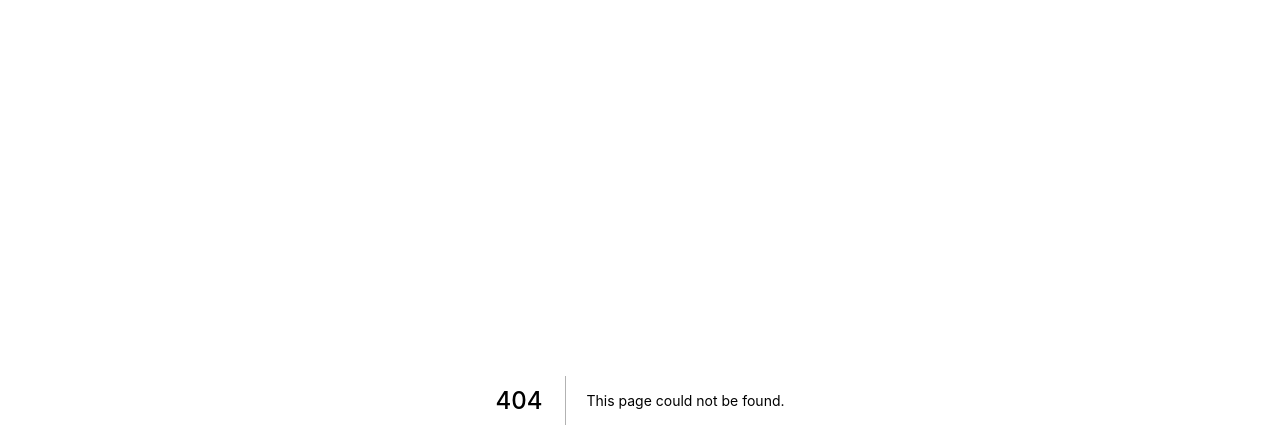
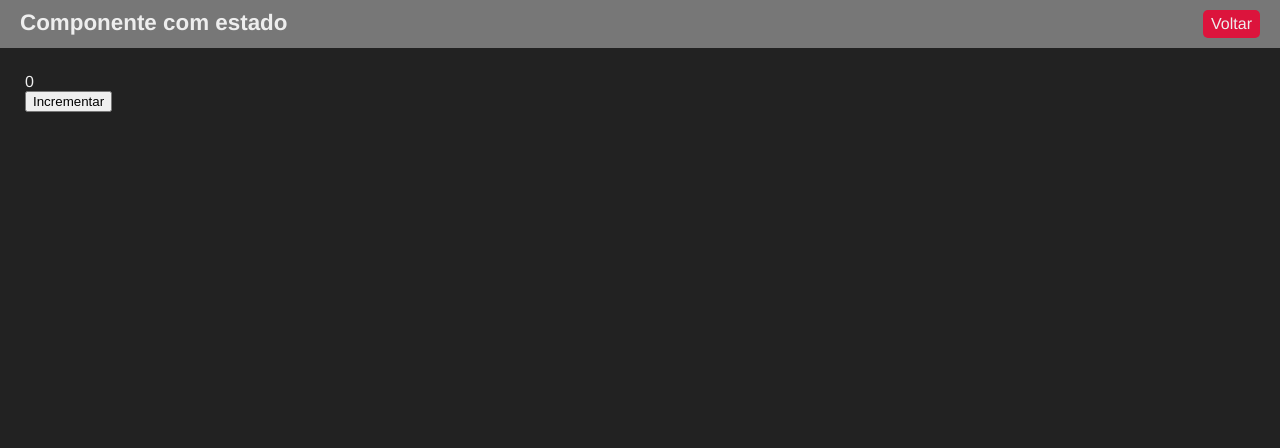
Before and after one commit to leoxavierclear/Projeto-Cadastro, a Next.js app: page /estado in a window 1280 px wide. Before the commit this address had no page. Shown: the top 448 px of the page. Built offline with nearby package versions, Linux system fonts and the light colour scheme.

Commit message:
Componente com estado

```diff
--- /dev/null
+++ b/src/pages/estado.jsx
@@ -0,0 +1,18 @@
+import { useState } from "react";
+import Layout from "../components/Layout";
+
+export default function Estado() {
+
+    const [numero, setNumero] = useState(0) //dentro de React Hooks
+
+    function Incrementar() {
+        setNumero(numero + 1)
+    }
+
+    return(
+        <Layout titulo="Componente com estado">
+            <div>{numero}</div>
+            <button onClick={Incrementar}>Incrementar</button>
+        </Layout>
+    )
+}
--- a/src/pages/index.jsx
+++ b/src/pages/index.jsx
@@ -15,7 +15,8 @@
           <Navegador texto="Exemplo" destino="/exemplo" cor="#8b008f"/>
           <Navegador texto="JSX" destino="/jsx" cor="#dc143c"/>
           <Navegador texto="Navegação #01" destino="/navegacao" cor="green" />
-          <Navegador texto="Navegação #02" destino="/cliente/sp/341" cor="blue" />
+          <Navegador texto="Navegação #02" destino="/cliente/sp-2/123" cor="blue" />
+          <Navegador texto="Componente com estado" destino="/estado" cor="yellow" />
         </div>
     )
 }
```
Also changed, not shown: src/pages/cliente/[filial]/[codigo].jsx (+6 -4 lines).
